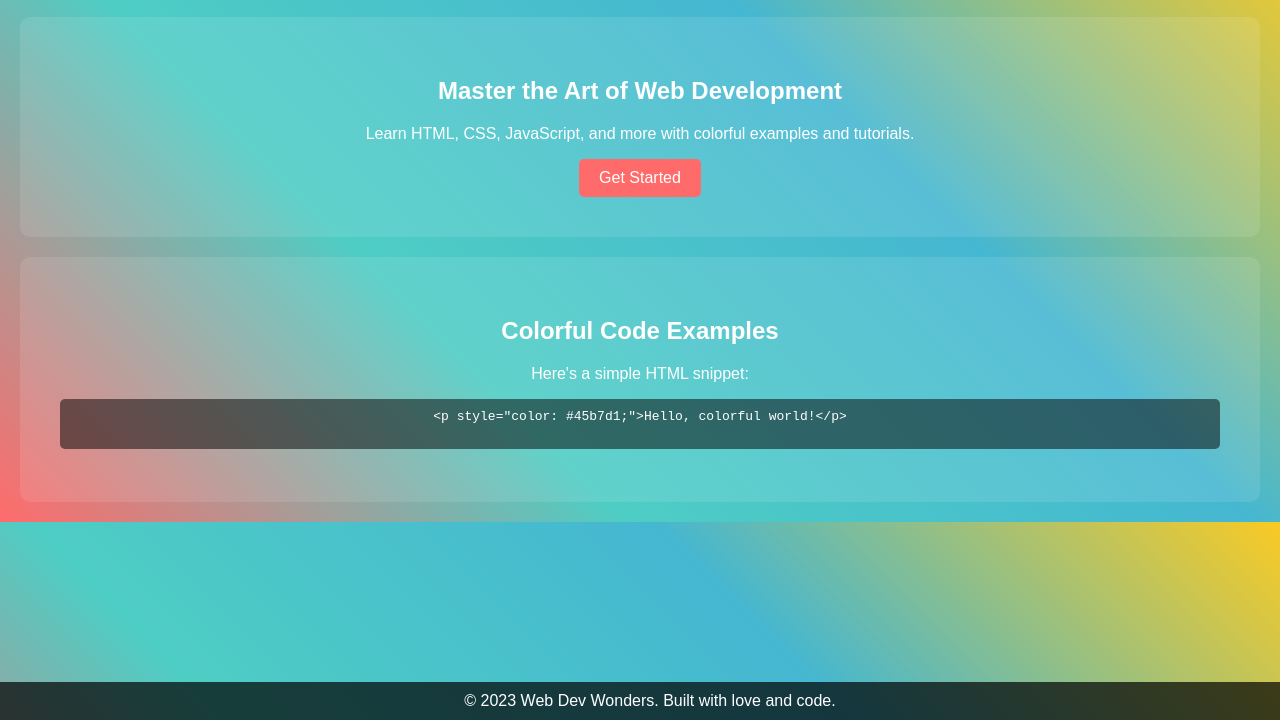
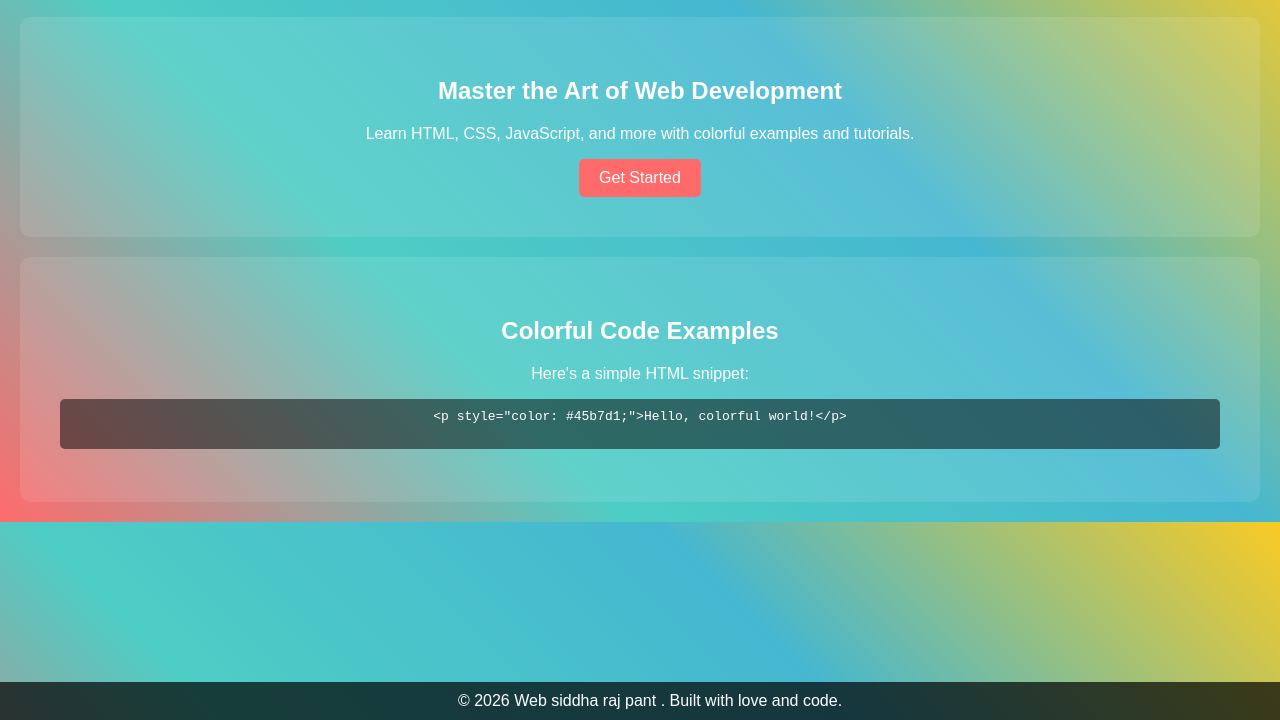
Before and after one commit to siddharajpant76-cell/rrr, a plain HTML site: page index.html in a window 1280 px wide. Shown: the part 80-800 px from the top of the page. Drawn offline with Linux system fonts and the light colour scheme.

Commit message:
Update title and footer in index.html

```diff
--- a/index.html
+++ b/index.html
@@ -3,7 +3,7 @@
 <head>
     <meta charset="UTF-8">
     <meta name="viewport" content="width=device-width, initial-scale=1.0">
-    <title>Web Dev Wonders</title>
+    <title>Web deplopment Siddha raj pant </title>
     <style>
         body {
             font-family: Arial, sans-serif;
@@ -69,7 +69,9 @@
     </section>
 
     <footer>
-        &copy; 2023 Web Dev Wonders. Built with love and code.
+        &copy; 2026 Web siddha raj pant
+        . Built with love and code.
     </footer>
 </body>
+
 </html>
```
